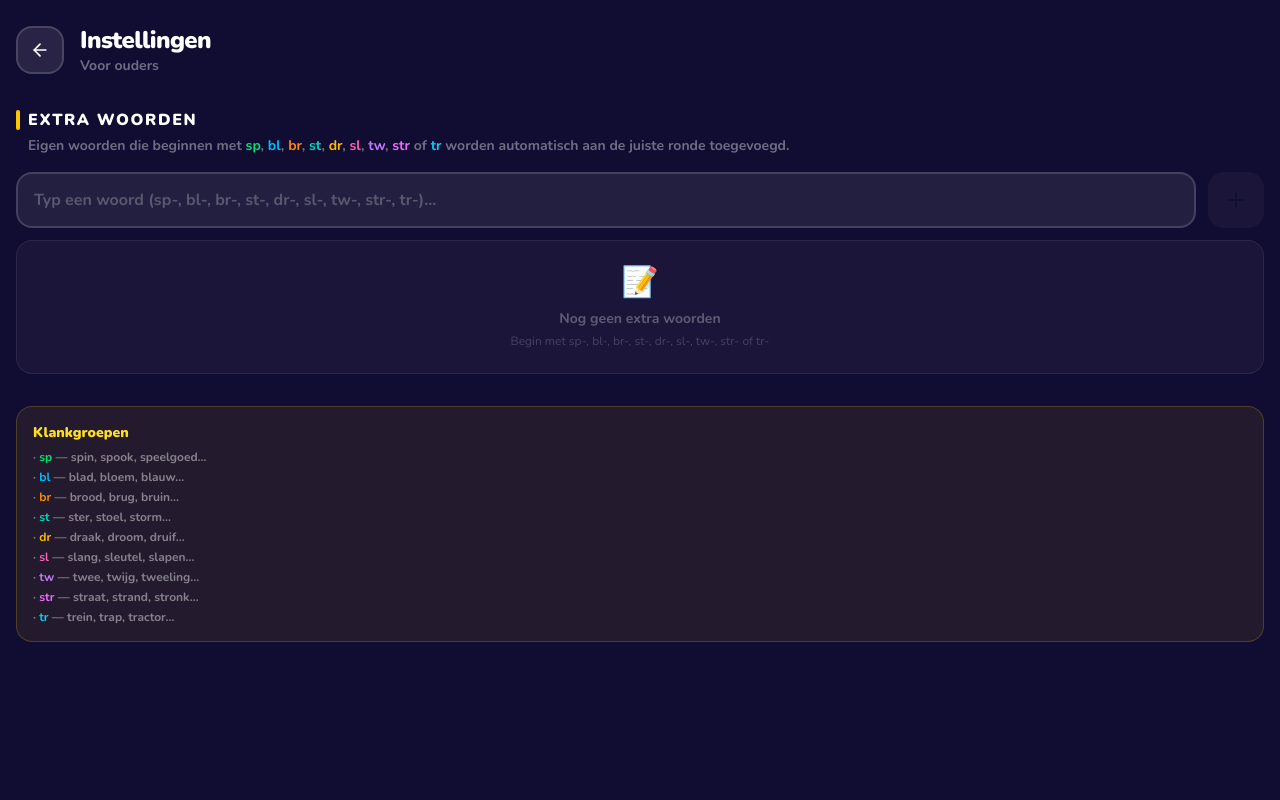
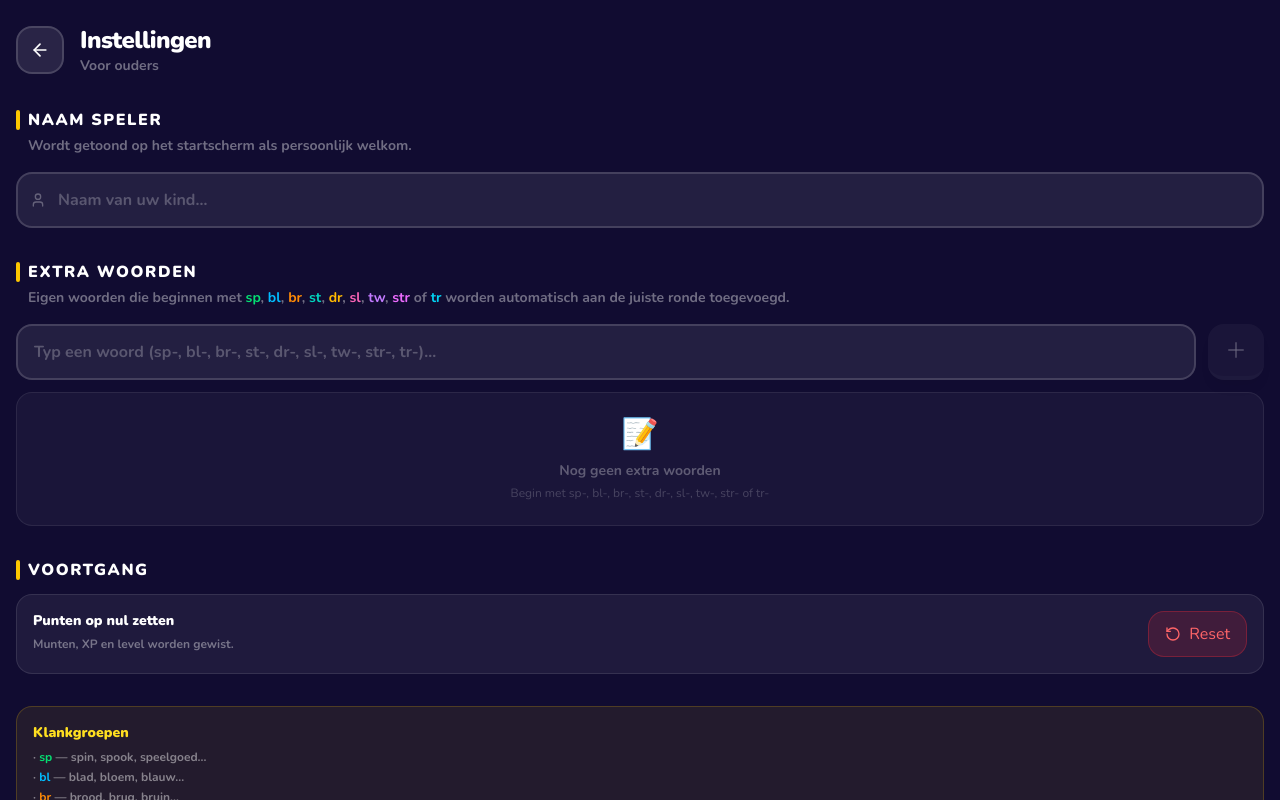
Before and after one commit to beaukim81/woordenspel-clean, a React (Vite) app in the folder dutch-pronunciation/: page /settings in a window 1280 px wide. Shown: the top 800 px of the page. Built offline with nearby package versions, Linux system fonts and the light colour scheme.

Commit message:
Update settings.tsx

```diff
--- a/dutch-pronunciation/src/pages/settings.tsx
+++ b/dutch-pronunciation/src/pages/settings.tsx
@@ -8,13 +8,13 @@ import {
   CheckCircle2,
   AlertCircle,
   RotateCcw,
-  User
+  User,
 } from "lucide-react";
 
 import {
   useGameStore,
   detectCluster,
-  customWordToWordData
+  customWordToWordData,
 } from "@/lib/store";
 
 const CLUSTER_META: Record<
@@ -102,9 +102,7 @@ const ALL_CLUSTERS = [
 ] as const;
 
 export default function Settings() {
-
-  const [, setLocation] =
-    useLocation();
+  const [, setLocation] = useLocation();
 
   const {
     customWords,
@@ -116,30 +114,21 @@ export default function Settings() {
     clearWordErrors,
   } = useGameStore();
 
-  const [newWord, setNewWord] =
-    useState("");
-
+  const [newWord, setNewWord] = useState("");
   const [justAdded, setJustAdded] =
     useState("");
-
-  const [
-    confirmReset,
-    setConfirmReset,
-  ] = useState(false);
-
+  const [confirmReset, setConfirmReset] =
+    useState(false);
   const [justReset, setJustReset] =
     useState(false);
-
   const [nameInput, setNameInput] =
     useState(childName);
 
-  const trimmed =
-    newWord
+  const trimmed = newWord
     .trim()
     .toLowerCase();
 
-  const cluster =
-    trimmed
+  const cluster = trimmed
     ? detectCluster(trimmed)
     : null;
 
@@ -147,8 +136,7 @@ export default function Settings() {
     customWords.includes(trimmed);
 
   const isInvalid =
-    trimmed.length > 0 &&
-    !cluster;
+    trimmed.length > 0 && !cluster;
 
   const canAdd =
     trimmed.length > 0 &&
@@ -156,19 +144,12 @@ export default function Settings() {
     !isDupe;
 
   function handleAddWord() {
-
-    if (!canAdd) {
-      return;
-    }
+    if (!canAdd) return;
 
     const wd =
-      customWordToWordData(
-        trimmed
-      );
+      customWordToWordData(trimmed);
 
-    if (!wd) {
-      return;
-    }
+    if (!wd) return;
 
     setCustomWords([
       ...customWords,
@@ -176,7 +157,6 @@ export default function Settings() {
     ]);
 
     setJustAdded(trimmed);
-
     setNewWord("");
 
     setTimeout(
@@ -188,7 +168,6 @@ export default function Settings() {
   function handleRemoveWord(
     word: string
   ) {
-
     setCustomWords(
       customWords.filter(
         (w) => w !== word
@@ -199,18 +178,15 @@ export default function Settings() {
   function handleKeyDown(
     e: React.KeyboardEvent
   ) {
-
     if (e.key === "Enter") {
       handleAddWord();
     }
   }
 
   function handleReset() {
-
     resetProgress();
 
     setConfirmReset(false);
-
     setJustReset(true);
 
     setTimeout(
@@ -219,11 +195,9 @@ export default function Settings() {
     );
   }
 
-  const grouped =
-    customWords.reduce<
+  const grouped = customWords.reduce<
     Record<string, string[]>
   >((acc, w) => {
-
     const c =
       detectCluster(w) ?? "?";
 
@@ -234,14 +208,12 @@ export default function Settings() {
     acc[c].push(w);
 
     return acc;
-
   }, {});
 
-  const sortedErrors =
-    Object.entries(wordErrors)
-      .sort(
-        ([, a], [, b]) => b - a
+  const sortedErrors = Object.entries(
+    wordErrors
   )
+    .sort(([, a], [, b]) => b - a)
     .slice(0, 12);
 
   const maxErrors =
@@ -254,6 +226,7 @@ export default function Settings() {
     <div className="min-h-screen min-h-[100dvh] w-full flex flex-col bg-background px-4 py-6 overflow-y-auto">
 
       {/* HEADER */}
+
       <motion.div
         initial={{
           y: -24,
@@ -269,7 +242,11 @@ export default function Settings() {
           onClick={() =>
             setLocation("/")
           }
-          className="w-12 h-12 rounded-2xl bg-white/10 border-2 border-white/15 flex items-center justify-center"
+          data-testid="button-back-settings"
+          className="w-12 h-12 rounded-2xl bg-white/10 border-2 border-white/15
+            flex items-center justify-center active:scale-90
+            transition-transform touch-manipulation shrink-0"
+          aria-label="Terug naar home"
         >
           <ArrowLeft className="w-5 h-5 text-white" />
         </button>
@@ -285,7 +262,8 @@ export default function Settings() {
         </div>
       </motion.div>
 
-      {/* EXTRA WORDEN */}
+      {/* NAAM SPELER */}
+
       <motion.section
         initial={{
           opacity: 0,
@@ -294,6 +272,112 @@ export default function Settings() {
         animate={{
           opacity: 1,
           y: 0,
+        }}
+        transition={{
+          delay: 0.06,
+        }}
+        className="mb-8"
+      >
+        <div className="flex items-center gap-2 mb-1">
+          <div className="w-1 h-5 rounded-full bg-yellow-400" />
+
+          <span className="font-black text-white text-base uppercase tracking-widest">
+            Naam speler
+          </span>
+        </div>
+
+        <p className="text-white/40 text-sm font-bold mb-4 ml-3">
+          Wordt getoond op het
+          startscherm als persoonlijk
+          welkom.
+        </p>
+
+        <div className="flex gap-3">
+          <div className="relative flex-1">
+            <User className="absolute left-3.5 top-1/2 -translate-y-1/2 w-4 h-4 text-white/30 pointer-events-none" />
+
+            <input
+              type="text"
+              value={nameInput}
+              onChange={(e) =>
+                setNameInput(
+                  e.target.value
+                )
+              }
+              onBlur={() =>
+                setChildName(
+                  nameInput.trim()
+                )
+              }
+              onKeyDown={(e) => {
+                if (
+                  e.key === "Enter"
+                ) {
+                  setChildName(
+                    nameInput.trim()
+                  );
+
+                  (
+                    e.target as HTMLInputElement
+                  ).blur();
+                }
+              }}
+              placeholder="Naam van uw kind…"
+              maxLength={24}
+              className="w-full bg-white/[0.08] border-2 border-white/15
+                focus:border-yellow-400/50 rounded-2xl pl-10 pr-4 py-3.5
+                text-white font-bold placeholder:text-white/25
+                focus:outline-none transition-colors"
+            />
+          </div>
+
+          <AnimatePresence>
+            {nameInput.trim() && (
+              <motion.div
+                initial={{
+                  opacity: 0,
+                  scale: 0.85,
+                }}
+                animate={{
+                  opacity: 1,
+                  scale: 1,
+                }}
+                exit={{
+                  opacity: 0,
+                  scale: 0.85,
+                }}
+                className="flex items-center px-4 rounded-2xl shrink-0"
+                style={{
+                  background:
+                    "linear-gradient(135deg, rgba(139,92,246,0.22), rgba(99,102,241,0.15))",
+                  border:
+                    "1px solid rgba(167,139,250,0.28)",
+                }}
+              >
+                <span className="font-black text-sm text-purple-300 whitespace-nowrap">
+                  Hoi,{" "}
+                  {nameInput.trim()}
+                  !
+                </span>
+              </motion.div>
+            )}
+          </AnimatePresence>
+        </div>
+      </motion.section>
+
+      {/* EXTRA WOORDEN */}
+
+      <motion.section
+        initial={{
+          opacity: 0,
+          y: 20,
+        }}
+        animate={{
+          opacity: 1,
+          y: 0,
+        }}
+        transition={{
+          delay: 0.08,
         }}
         className="mb-8"
       >
@@ -306,28 +390,36 @@ export default function Settings() {
         </div>
 
         <p className="text-white/40 text-sm font-bold mb-4 ml-3">
-          Eigen woorden die beginnen met{" "}
+          Eigen woorden die
+          beginnen met{" "}
           <span className="text-green-400">
             sp
-          </span>,{" "}
+          </span>
+          ,{" "}
           <span className="text-sky-400">
             bl
-          </span>,{" "}
+          </span>
+          ,{" "}
           <span className="text-orange-400">
             br
-          </span>,{" "}
+          </span>
+          ,{" "}
           <span className="text-teal-400">
             st
-          </span>,{" "}
+          </span>
+          ,{" "}
           <span className="text-amber-400">
             dr
-          </span>,{" "}
+          </span>
+          ,{" "}
           <span className="text-pink-400">
             sl
-          </span>,{" "}
+          </span>
+          ,{" "}
           <span className="text-purple-400">
             tw
-          </span>,{" "}
+          </span>
+          ,{" "}
           <span className="text-fuchsia-400">
             str
           </span>{" "}
@@ -335,13 +427,13 @@ export default function Settings() {
           <span className="text-cyan-400">
             tr
           </span>{" "}
-          worden automatisch aan de juiste ronde toegevoegd.
+          worden automatisch aan
+          de juiste ronde
+          toegevoegd.
         </p>
 
         <div className="flex gap-3 mb-3">
-
           <div className="flex-1 relative">
-
             <input
               type="text"
               value={newWord}
@@ -358,12 +450,12 @@ export default function Settings() {
                 placeholder:text-white/25 focus:outline-none transition-colors
                 ${
                   isInvalid
-                  ? "border-red-400/60"
+                    ? "border-red-400/60 focus:border-red-400"
                     : isDupe
-                  ? "border-amber-400/60"
+                    ? "border-amber-400/60 focus:border-amber-400"
                     : cluster
-                  ? "border-green-400/50"
-                  : "border-white/15"
+                    ? "border-green-400/50 focus:border-green-400"
+                    : "border-white/15 focus:border-yellow-400/50"
                 }`}
             />
 
@@ -404,24 +496,26 @@ export default function Settings() {
                   }
                 : {}
             }
-            onClick={
-              handleAddWord
-            }
+            onClick={handleAddWord}
             disabled={!canAdd}
-            className={`w-14 h-14 rounded-2xl flex items-center justify-center
+            className={`w-14 h-14 rounded-2xl flex items-center justify-center shadow-lg shrink-0 touch-manipulation transition-all
               ${
                 canAdd
-                ? "bg-yellow-400"
-                : "bg-white/10 opacity-40"
+                  ? "bg-yellow-400 border-b-4 border-yellow-700 active:border-b-0 active:translate-y-px"
+                  : "bg-white/10 border-b-4 border-white/5 opacity-40 cursor-not-allowed"
               }`}
           >
-            <Plus className="w-6 h-6 text-gray-900" />
+            <Plus
+              className={`w-6 h-6 ${
+                canAdd
+                  ? "text-gray-900"
+                  : "text-white/50"
+              }`}
+            />
           </motion.button>
         </div>
 
-        {/* VALIDATIE */}
         <AnimatePresence>
-
           {isInvalid && (
             <motion.div
               initial={{
@@ -440,84 +534,32 @@ export default function Settings() {
             >
               <AlertCircle className="w-4 h-4 shrink-0" />
 
-              Dit woord begint niet met sp, bl, br, st, dr, sl, tw, str of tr.
-            </motion.div>
-          )}
-
-          {isDupe &&
-            trimmed && (
-              <motion.div
-                initial={{
-                  opacity: 0,
-                  y: -6,
-                }}
-                animate={{
-                  opacity: 1,
-                  y: 0,
-                }}
-                exit={{
-                  opacity: 0,
-                  y: -6,
-                }}
-                className="flex items-center gap-2 text-amber-400 text-sm font-bold mb-3"
-              >
-                <AlertCircle className="w-4 h-4 shrink-0" />
-
-                Dit woord staat er al in.
-              </motion.div>
-            )}
-
-          {justAdded && (
-            <motion.div
-              initial={{
-                opacity: 0,
-                y: -6,
-              }}
-              animate={{
-                opacity: 1,
-                y: 0,
-              }}
-              exit={{
-                opacity: 0,
-                y: -6,
-              }}
-              className="flex items-center gap-2 text-green-400 text-sm font-bold mb-3"
-            >
-              <CheckCircle2 className="w-4 h-4 shrink-0" />
-
-              <span>
-                <strong>
-                  "{justAdded}"
-                </strong>{" "}
-                is toegevoegd!
-              </span>
+              Dit woord begint
+              niet met sp, bl,
+              br, st, dr, sl,
+              tw, str of tr.
             </motion.div>
           )}
         </AnimatePresence>
 
-        {/* CLUSTER OVERZICHT */}
         {customWords.length >
         0 ? (
           <div className="flex flex-col gap-4">
-
             {ALL_CLUSTERS.map(
               (c) => {
-
                 const clusterWords =
                   grouped[c];
 
                 if (
                   !clusterWords?.length
-                ) {
+                )
                   return null;
-                }
 
                 const meta =
                   CLUSTER_META[c];
 
                 return (
                   <div key={c}>
-
                     <div
                       className={`inline-flex items-center gap-1.5 px-2.5 py-1 rounded-full text-xs font-black uppercase tracking-wider mb-2 ${meta.badge}`}
                     >
@@ -525,16 +567,22 @@ export default function Settings() {
                     </div>
 
                     <div className="flex flex-wrap gap-2">
-
                       {clusterWords.map(
-                        (word) => (
+                        (
+                          word
+                        ) => (
                           <motion.div
-                            key={word}
+                            key={
+                              word
+                            }
                             layout
-                            className="flex items-center gap-2 bg-white/[0.08] border border-white/15 rounded-2xl px-3 py-2"
+                            className="flex items-center gap-2 bg-white/[0.08]
+                            border border-white/15 rounded-2xl px-3 py-2"
                           >
                             <span className="text-white font-bold text-sm">
-                              {word}
+                              {
+                                word
+                              }
                             </span>
 
                             <button
@@ -543,8 +591,9 @@ export default function Settings() {
                                   word
                                 )
                               }
+                              className="text-white/35 active:text-red-400"
                             >
-                              <Trash2 className="w-3.5 h-3.5 text-white/35" />
+                              <Trash2 className="w-3.5 h-3.5" />
                             </button>
                           </motion.div>
                         )
@@ -562,23 +611,87 @@ export default function Settings() {
             </div>
 
             <div className="text-white/30 font-bold text-sm">
-              Nog geen extra woorden
+              Nog geen extra
+              woorden
             </div>
 
             <div className="text-white/20 text-xs mt-1">
-              Begin met sp-, bl-, br-, st-, dr-, sl-, tw-, str- of tr-
+              Begin met sp-,
+              bl-, br-, st-,
+              dr-, sl-, tw-,
+              str- of tr-
             </div>
           </div>
         )}
       </motion.section>
 
+      {/* RESET */}
+
+      <motion.section
+        initial={{
+          opacity: 0,
+          y: 14,
+        }}
+        animate={{
+          opacity: 1,
+          y: 0,
+        }}
+        transition={{
+          delay: 0.16,
+        }}
+        className="mb-8"
+      >
+        <div className="flex items-center gap-2 mb-3">
+          <div className="w-1 h-5 rounded-full bg-yellow-400" />
+
+          <span className="font-black text-white text-base uppercase tracking-widest">
+            Voortgang
+          </span>
+        </div>
+
+        <div className="rounded-2xl bg-white/[0.06] border border-white/10 p-4">
+          <div className="flex items-start justify-between gap-4">
+            <div>
+              <div className="font-black text-white text-sm mb-1">
+                Punten op nul
+                zetten
+              </div>
+
+              <p className="text-white/40 text-xs font-bold leading-relaxed">
+                Munten, XP en
+                level worden
+                gewist.
+              </p>
+            </div>
+
+            <button
+              onClick={() =>
+                setConfirmReset(
+                  true
+                )
+              }
+              className="shrink-0 flex items-center gap-2 px-4 py-2.5 rounded-2xl
+                bg-red-500/15 border border-red-500/30 text-red-400"
+            >
+              <RotateCcw className="w-4 h-4" />
+
+              Reset
+            </button>
+          </div>
+        </div>
+      </motion.section>
+
       {/* KLANKGROEPEN */}
+
       <motion.div
         initial={{
           opacity: 0,
         }}
         animate={{
           opacity: 1,
+        }}
+        transition={{
+          delay: 0.24,
         }}
         className="rounded-2xl bg-yellow-400/8 border border-yellow-400/20 p-4 mb-6"
       >
@@ -587,13 +700,13 @@ export default function Settings() {
         </div>
 
         <ul className="text-white/45 text-xs font-bold space-y-1">
-
           <li>
             ·{" "}
             <span className="text-green-400">
               sp
             </span>{" "}
-            — spin, spook, speelgoed…
+            — spin, spook,
+            speelgoed…
           </li>
 
           <li>
@@ -601,7 +714,8 @@ export default function Settings() {
             <span className="text-sky-400">
               bl
             </span>{" "}
-            — blad, bloem, blauw…
+            — blad, bloem,
+            blauw…
           </li>
 
           <li>
@@ -609,7 +723,8 @@ export default function Settings() {
             <span className="text-orange-400">
               br
             </span>{" "}
-            — brood, brug, bruin…
+            — brood, brug,
+            bruin…
           </li>
 
           <li>
@@ -617,7 +732,8 @@ export default function Settings() {
             <span className="text-teal-400">
               st
             </span>{" "}
-            — ster, stoel, storm…
+            — ster, stoel,
+            storm…
           </li>
 
           <li>
@@ -625,7 +741,8 @@ export default function Settings() {
             <span className="text-amber-400">
               dr
             </span>{" "}
-            — draak, droom, druif…
+            — draak, droom,
+            druif…
           </li>
 
           <li>
@@ -633,7 +750,8 @@ export default function Settings() {
             <span className="text-pink-400">
               sl
             </span>{" "}
-            — slang, sleutel, slapen…
+            — slang,
+            sleutel, slapen…
           </li>
 
           <li>
@@ -641,7 +759,8 @@ export default function Settings() {
             <span className="text-purple-400">
               tw
             </span>{" "}
-            — twee, twijg, tweeling…
+            — twee, twijg,
+            tweeling…
           </li>
 
           <li>
@@ -649,7 +768,8 @@ export default function Settings() {
             <span className="text-fuchsia-400">
               str
             </span>{" "}
-            — straat, strand, stronk…
+            — straat,
+            strand, stronk…
           </li>
 
           <li>
@@ -657,9 +777,9 @@ export default function Settings() {
             <span className="text-cyan-400">
               tr
             </span>{" "}
-            — trein, trap, tractor…
+            — trein, trap,
+            tractor…
           </li>
-
         </ul>
       </motion.div>
     </div>
```
Lines whose indentation alone changed are shown as unchanged.
